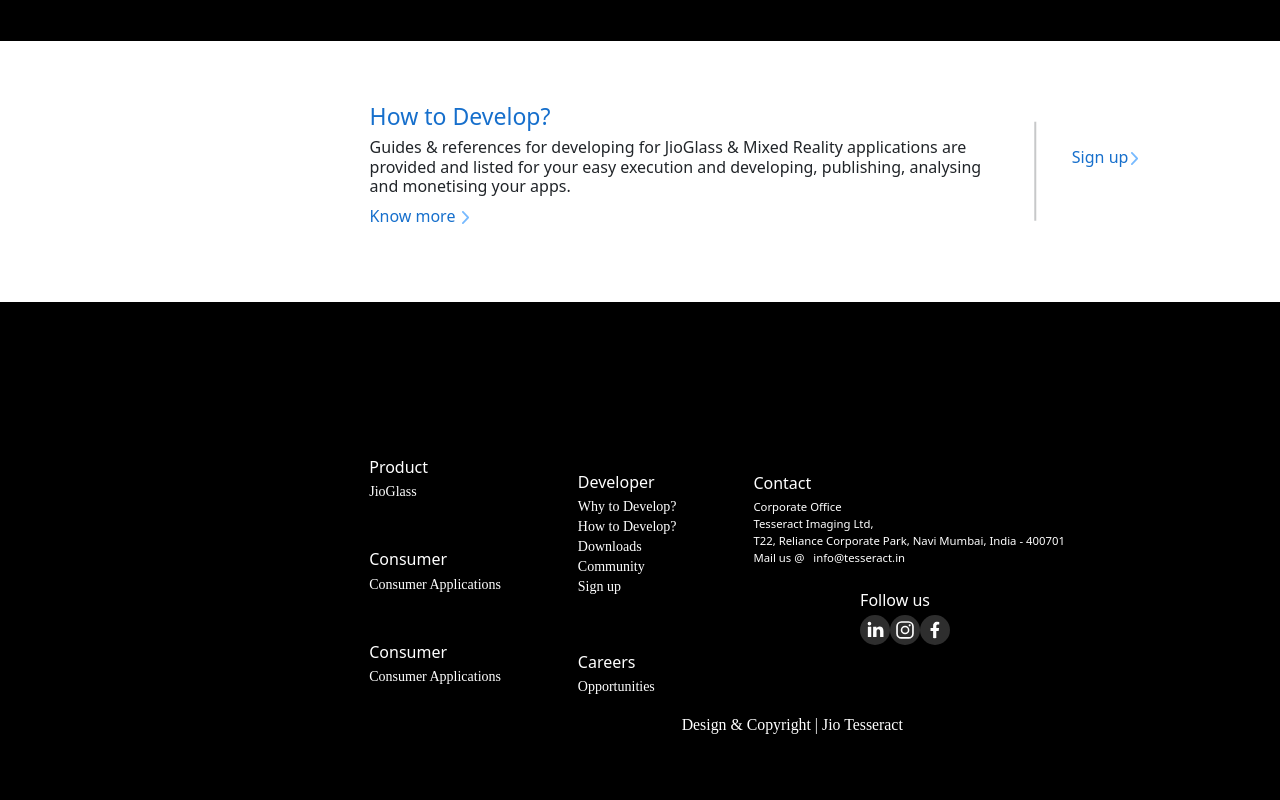
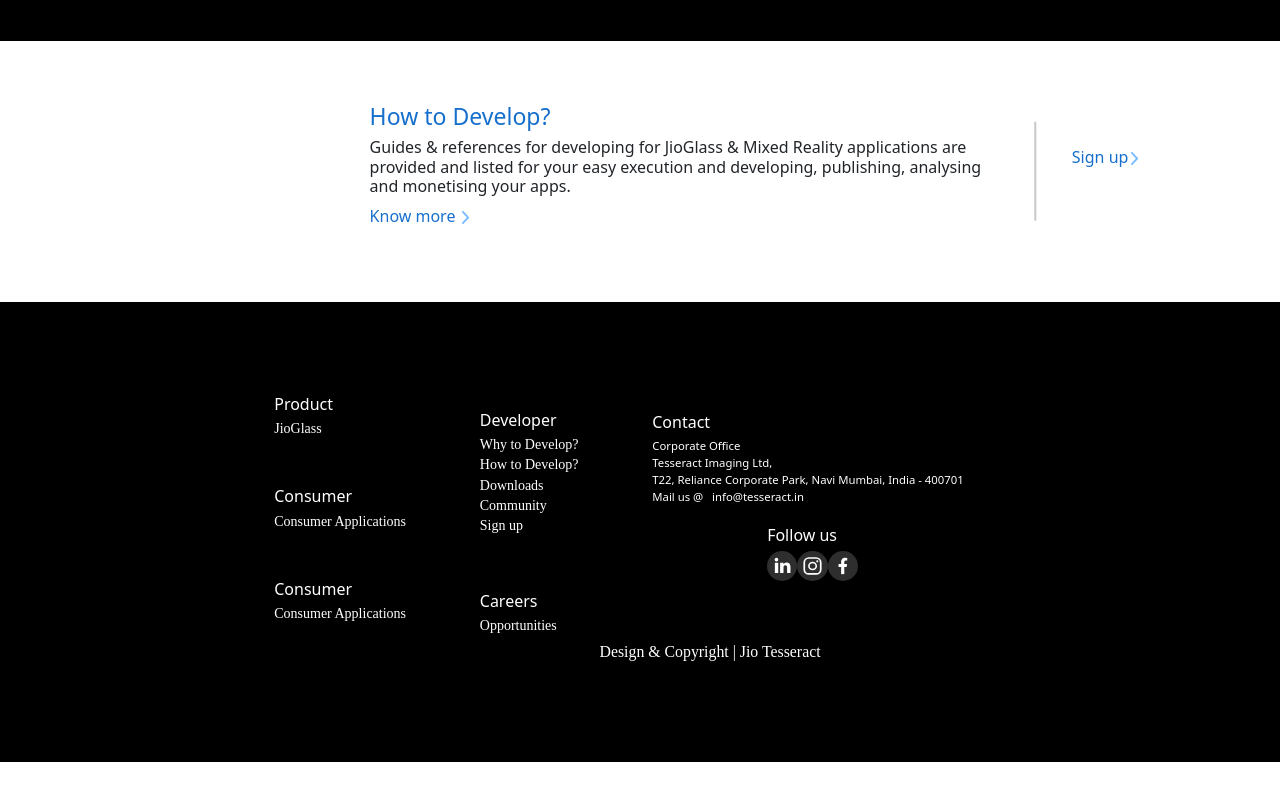
Before and after one commit to Shashank1412/tesseractPUC, an Angular app: page / in a window 1280 px wide. Shown: the part 3226-4026 px from the top of the page. After the commit the page ends 3988 px from the top, so only its background shows below. Built offline with nearby package versions, Linux system fonts and the light colour scheme.

Commit message:
-Added new style css

```diff
--- a/src/app/app.component.css
+++ b/src/app/app.component.css
@@ -338,7 +338,7 @@
 
 .contactsection1{
   width: calc(100% + 8px);
-  margin: -4px;
+  margin: -67px;
   justify-content: center;
   width: 100%;
   display: flex;
--- a/src/app/app.component.html
+++ b/src/app/app.component.html
@@ -148,7 +148,7 @@
             <p style="color:#166FCC;font-size: 100%;">Sign up<img src="assets/icons/arrow.svg" style="margin-left: 0.5%;">  </p>
           </div>
         </div>
-        <div class="contactsection">
+        <div class="contactsection" style="padding-right: 4%;">
           <div class="contactsection1">
             <div class="contactsubsection">
               <h6 style="cursor: pointer;font-size: 1rem;margin-bottom: 5px;">Product</h6><a
@@ -191,7 +191,7 @@
         Mail us @&nbsp;&nbsp; info@tesseract.in</p>
       </div>
       <div class="contactsubsection" style="margin-left: -16%;margin-top: 6.6%;">
-        <div style="margin-top: 48px;"></div>
+        <div style="margin-top: 50px;"></div>
         <h6 style="cursor: pointer;font-size: 1rem;margin-bottom: 5px;">Follow us</h6>
         <div style="flex-direction: column;">
           <img src="assets/icons/linkedin.svg"/>
```
